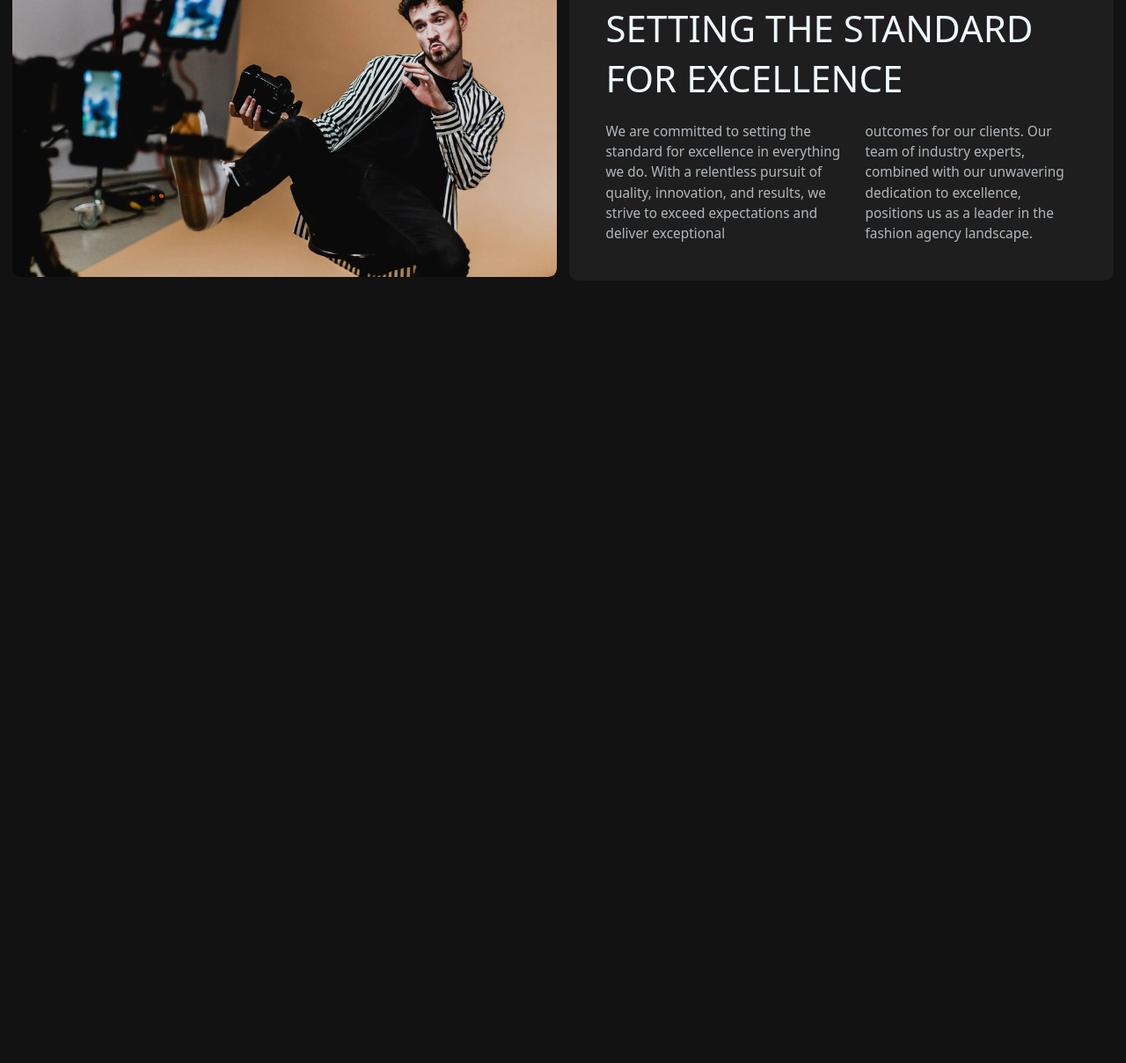
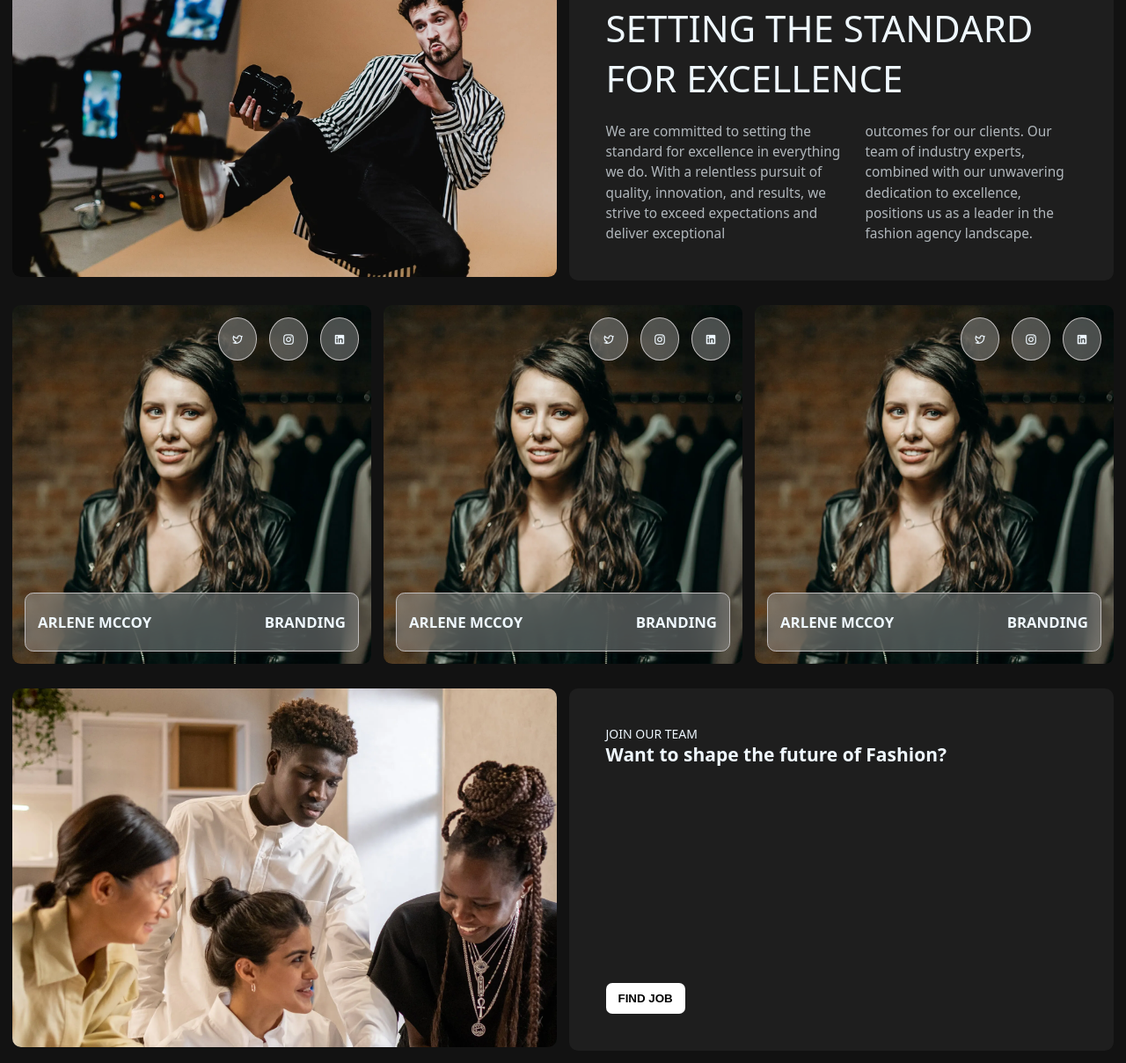
Before and after one commit to pankajbaria712/alvy-template.webflow.io-frontend-clone, a plain HTML site: page index.html in a window 1280 px wide. Shown: the part 1564-2773 px from the top of the page at 88% size. Before the commit the page ends 1897 px from the top, so only its background shows below. Drawn offline with nearby package versions, Linux system fonts and the light colour scheme.

Commit message:
Section 06 Complated

```diff
--- a/index.html
+++ b/index.html
@@ -4,6 +4,10 @@
     <meta charset="UTF-8" />
     <meta name="vin ewport" content="width=device-width, initial-scale=1.0" />
     <title>Document</title>
+    <link
+      href="https://cdn.jsdelivr.net/npm/remixicon@4.7.0/fonts/remixicon.css"
+      rel="stylesheet"
+    />
     <link rel="stylesheet" href="style.css" />
   </head>
   <body>
@@ -96,6 +100,71 @@
           </div>
         </div>
       </section>
+      <section class="section-05">
+        <div class="card">
+          <div class="top">
+            <div class="icon">
+              <i class="ri-twitter-line"></i>
+            </div>
+            <div class="icon">
+              <i class="ri-instagram-line"></i>
+            </div>
+            <div class="icon">
+              <i class="ri-linkedin-box-fill"></i>
+            </div>
+          </div>
+          <div class="bottom">
+            <p>ARLENE MCCOY</p>
+            <p>BRANDING</p>
+          </div>
+        </div>
+        <div class="card">
+          <div class="top">
+            <div class="icon">
+              <i class="ri-twitter-line"></i>
+            </div>
+            <div class="icon">
+              <i class="ri-instagram-line"></i>
+            </div>
+            <div class="icon">
+              <i class="ri-linkedin-box-fill"></i>
+            </div>
+          </div>
+          <div class="bottom">
+            <p>ARLENE MCCOY</p>
+            <p>BRANDING</p>
+          </div>
+        </div>
+        <div class="card">
+          <div class="top">
+            <div class="icon">
+              <i class="ri-twitter-line"></i>
+            </div>
+            <div class="icon">
+              <i class="ri-instagram-line"></i>
+            </div>
+            <div class="icon">
+              <i class="ri-linkedin-box-fill"></i>
+            </div>
+          </div>
+          <div class="bottom">
+            <p>ARLENE MCCOY</p>
+            <p>BRANDING</p>
+          </div>
+        </div>
+      </section>
+      <section class="section-01" id="sec-06">
+        <div class="top">
+          <img src="./images/team.webp" alt="" />
+        </div>
+        <div class="bottom">
+          <div>
+            <p>JOIN OUR TEAM</p>
+            <h1>Want to shape the future of Fashion?</h1>
+          </div>
+          <button>FIND JOB</button>
+        </div>
+      </section>
     </main>
   </body>
 </html>
--- a/style.scss
+++ b/style.scss
@@ -22,6 +22,16 @@ html {
   display: flex;
   flex-direction: column;
   gap: $gap;
+}
+
+@mixin button($bgcolor: white) {
+  width: fit-content;
+  border: none;
+  outline: none;
+  padding: 0.7rem 1rem;
+  border-radius: 0.5rem;
+  font-weight: 800;
+  background-color: $bgcolor;
 }
 
 section {
@@ -68,12 +78,7 @@ main {
           line-height: 1.5;
         }
         button {
-          width: fit-content;
-          border: none;
-          outline: none;
-          padding: 0.7rem 1rem;
-          border-radius: 0.5rem;
-          font-weight: 800;
+          @include button();
         }
       }
     }
@@ -138,6 +143,63 @@ main {
           font-size: 1.1rem;
           line-height: 1.5;
         }
+      }
+    }
+  }
+
+  .section-05 {
+    @include flex-column(1rem);
+    padding: 1rem;
+    width: 100%;
+
+    .card {
+      background-image: url(./images/63d2ccbd2e12fa747e999689_team-02.webp);
+      width: 100%;
+      aspect-ratio: 1/1;
+      background-size: cover;
+      border-radius: 0.7rem;
+
+      @include flex-column(0rem);
+      justify-content: space-between;
+      padding: 1rem;
+
+      .icon,
+      .bottom {
+        background-color: rgb(187, 187, 187, 0.374);
+        backdrop-filter: blur(18px);
+        border: 1px solid rgb(192, 189, 189);
+        border-radius: 0.7rem;
+        padding: 0.5rem;
+      }
+
+      .top {
+        display: flex;
+        justify-content: flex-end;
+        gap: 1rem;
+        .icon {
+          width: fit-content;
+          border-radius: 50%;
+          padding: 1rem;
+        }
+      }
+
+      .bottom {
+        display: flex;
+        justify-content: space-between;
+        padding: 1.5rem 1rem;
+
+        p {
+          font-size: 1.2rem;
+          font-weight: 600;
+        }
+      }
+    }
+  }
+
+  #sec-06 {
+    .bottom {
+      button {
+        @include button();
       }
     }
   }
@@ -206,5 +268,9 @@ main {
     #sec-04 {
       flex-direction: row;
     }
+
+    .section-05 {
+      flex-direction: row;
+    }
   }
 }
```
Also changed, not shown: images/team.webp (renamed from images/63d2ccbd34d35c31355b73d1_studio-team.webp), style.css, 1 other file.
